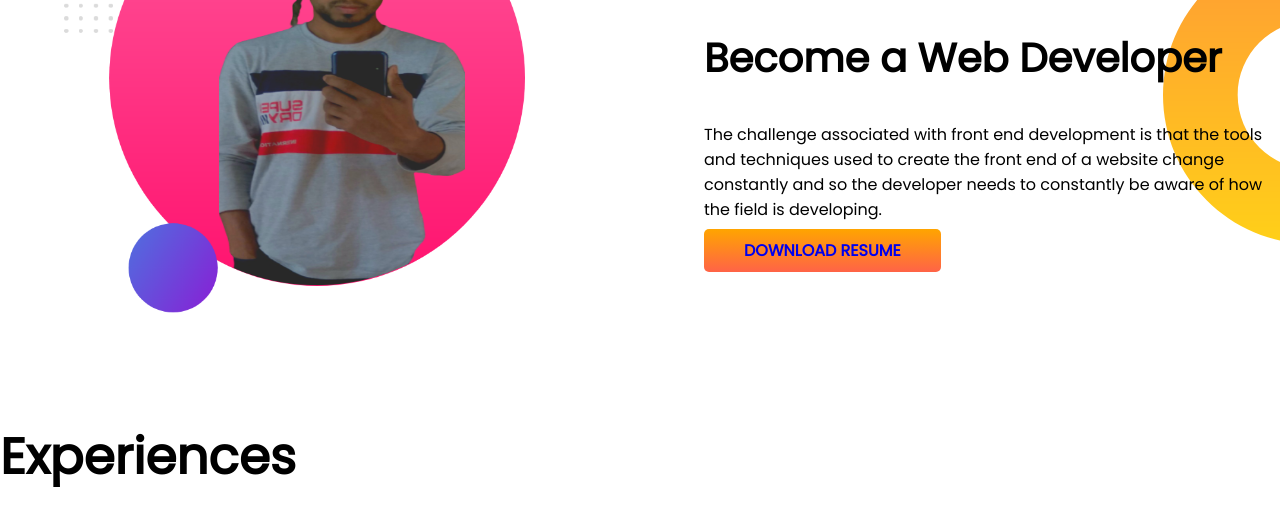
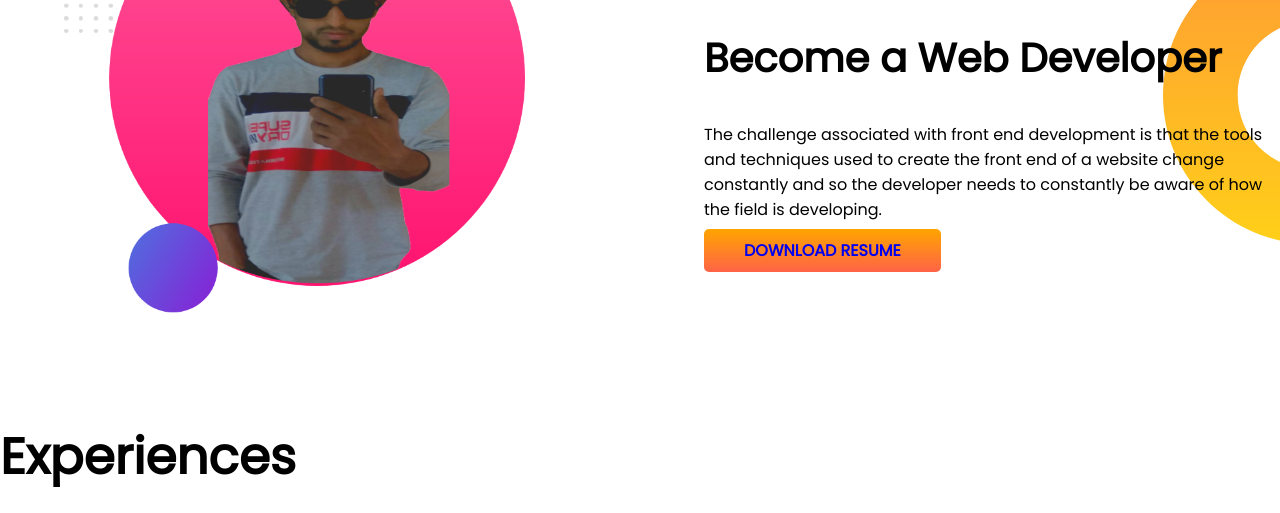
Before and after one commit to sajidur319370/Developer-Portfolio, a plain HTML site: page index.html in a window 1280 px wide. Shown: the part 694-1207 px from the top of the page. Drawn offline with Linux system fonts and the light colour scheme.

Commit message:
image-changed

```diff
--- a/index.html
+++ b/index.html
@@ -30,7 +30,7 @@
 
     <section class="dream-big flexible-container">
         <div class="half-width">
-            <img src="images/sajid2.png" alt="sajid2">
+            <img src="images/sajidur2.png" alt="sajidur2">
         </div>
         <div class="half-width">
             <h1>Dream Big</h1>
```
Also changed, not shown: images/sajid2.png (deleted), images/sajidur2.png (added).
